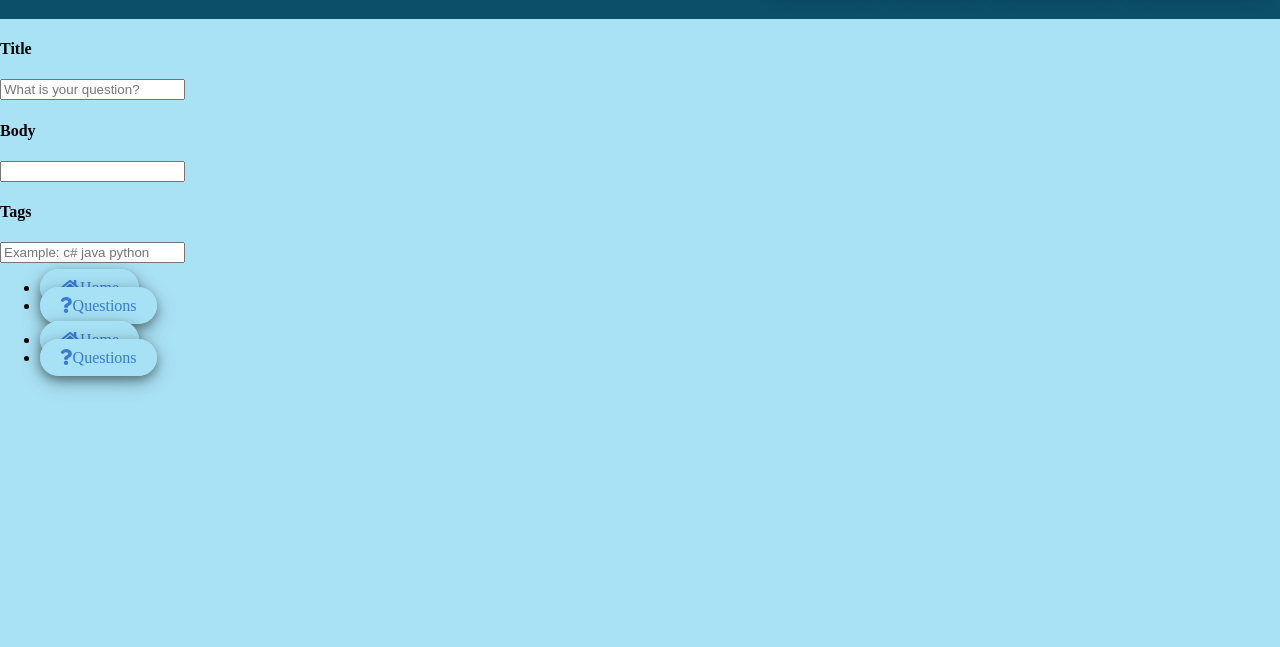
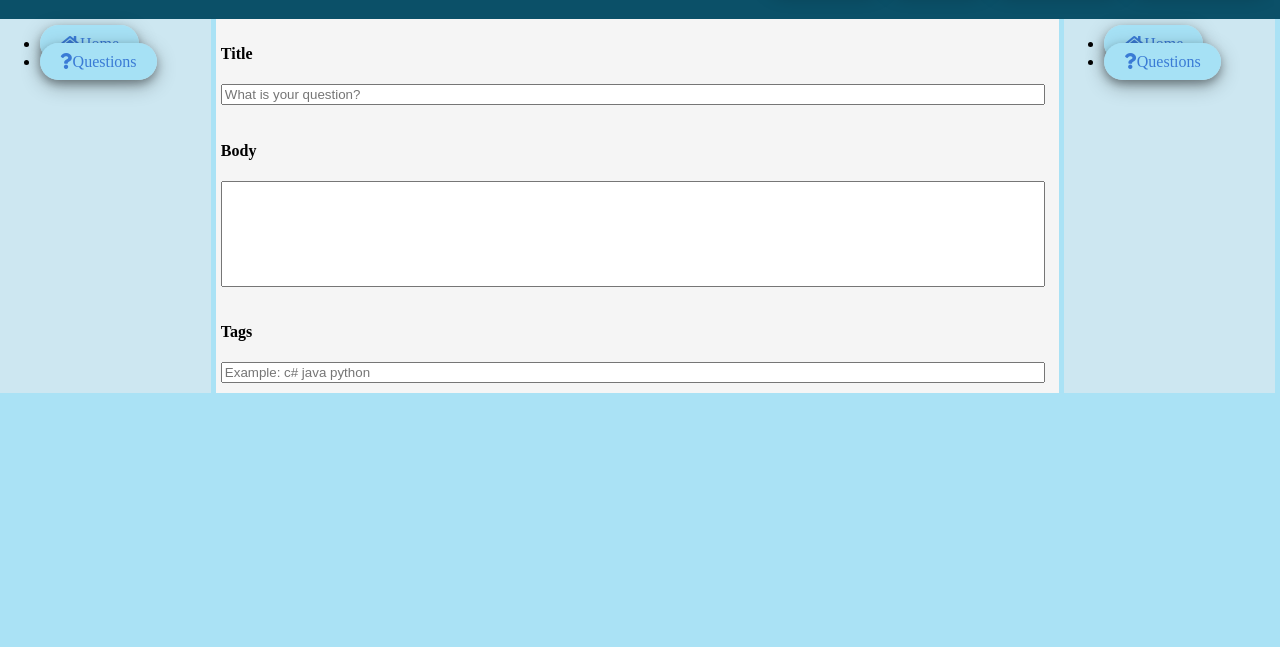
Before and after one commit to matthenge/StackOverflow-lite, a plain HTML site: page UI/ask.html in a window 1280 px wide. Shown: the part 71-718 px from the top of the page. Drawn offline with Linux system fonts and the light colour scheme.

Commit message:
[feature #162569672]Add style for the post question page

```diff
--- a/UI/css/style.css
+++ b/UI/css/style.css
@@ -168,6 +168,43 @@ a.signupbtn{
     padding-bottom: 5px;
   }
 
+.column-layout{
+
+}
+.main-col{
+    flex: 4;
+    order: 2;
+    background-color: whitesmoke;
+    margin-right: 5px;
+}
+.left-sidebar{
+    flex: 1;
+    order: 1;
+    margin-right: 5px;
+    background-color: rgb(205, 231, 241);
+}
+.right-sidebar{
+    flex: 1;
+    order: 3;
+    margin-right: 5px;
+    background-color: rgb(205, 231, 241);
+}
+.question-container{
+    border-radius: 5px;
+    border-color: black;
+    border-width: 2px;
+    padding: 5px;
+    margin-bottom: 5px;
+}
+.question{
+    width: 98%;
+}
+.question-text{
+    width:98%;
+    height: 100px;
+    text-align: left;
+}
+
 @media(max-width: 768px){
     article#signup-col,
     header #logo,
@@ -188,3 +225,10 @@ a.signupbtn{
         padding: 10px;
     }
 }
+
+@media(min-width: 900px){
+    .column-layout{
+        display: flex;
+        justify-content: space-between;
+    }
+}
```
